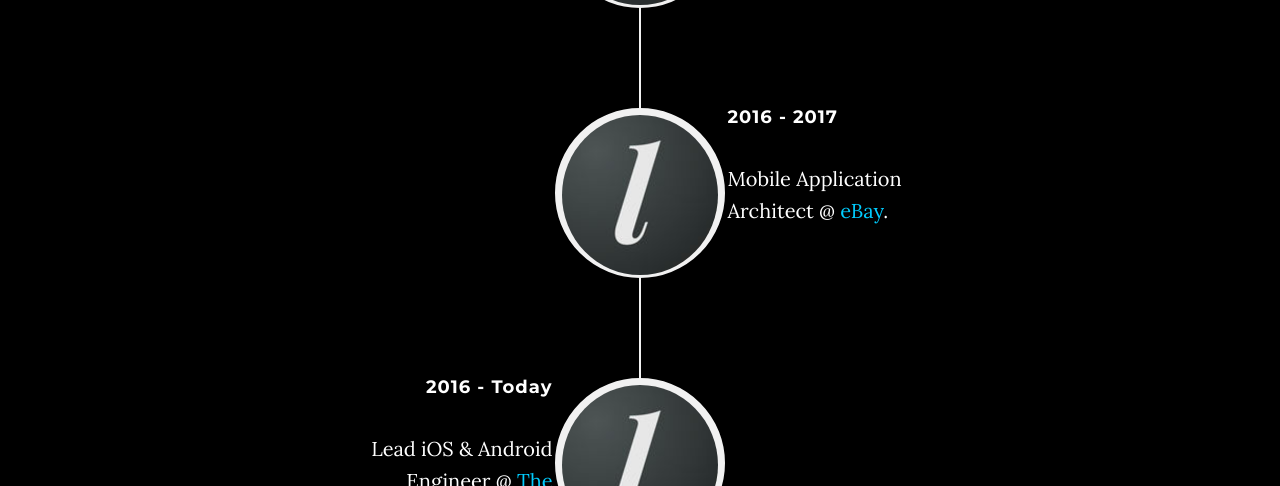
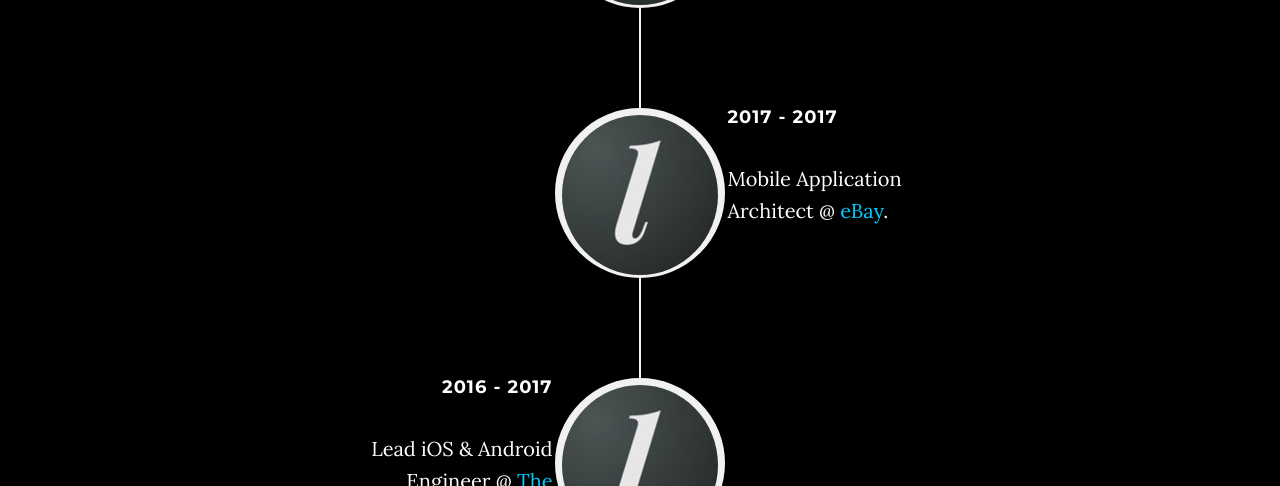
Before and after one commit to MatiBot/MatiBot.github.io, a Jekyll site: the page built from index.html, in a window 1280 px wide and 900 px high, scrolled down 3287 px. Shown: the part 154-640 px from the top of the window. Built offline with Jekyll 4.4.1, drawn with Linux system fonts in a browser that asks for light colours; comment, search, counter and statistics services are not loaded.

Commit message:
Update _config.yml

```diff
--- a/_config.yml
+++ b/_config.yml
@@ -45,11 +45,11 @@ events:
     description: "Software Engineer @ <a href=\"http://www.airbnb.com/\">Airbnb</a>."
     url: "http://www.airbnb.com"
   - image: "/img/career/league.png"
-    date: "2016 - 2017"
+    date: "2017 - 2017"
     description: "Mobile Application Architect @ <a href=\"http://www.close5.com/\">eBay</a>."
     url: "http://www.ebay.com/"
   - image: "/img/career/league.png"
-    date: "2016 - Today"
+    date: "2016 - 2017"
     description: "Lead iOS & Android Engineer @ <a href=\"http://www.theleague.com/\">The League</a> dating app."
     url: "http://www.theleague.com"
   - image: "/img/career/myroll.png"
```
